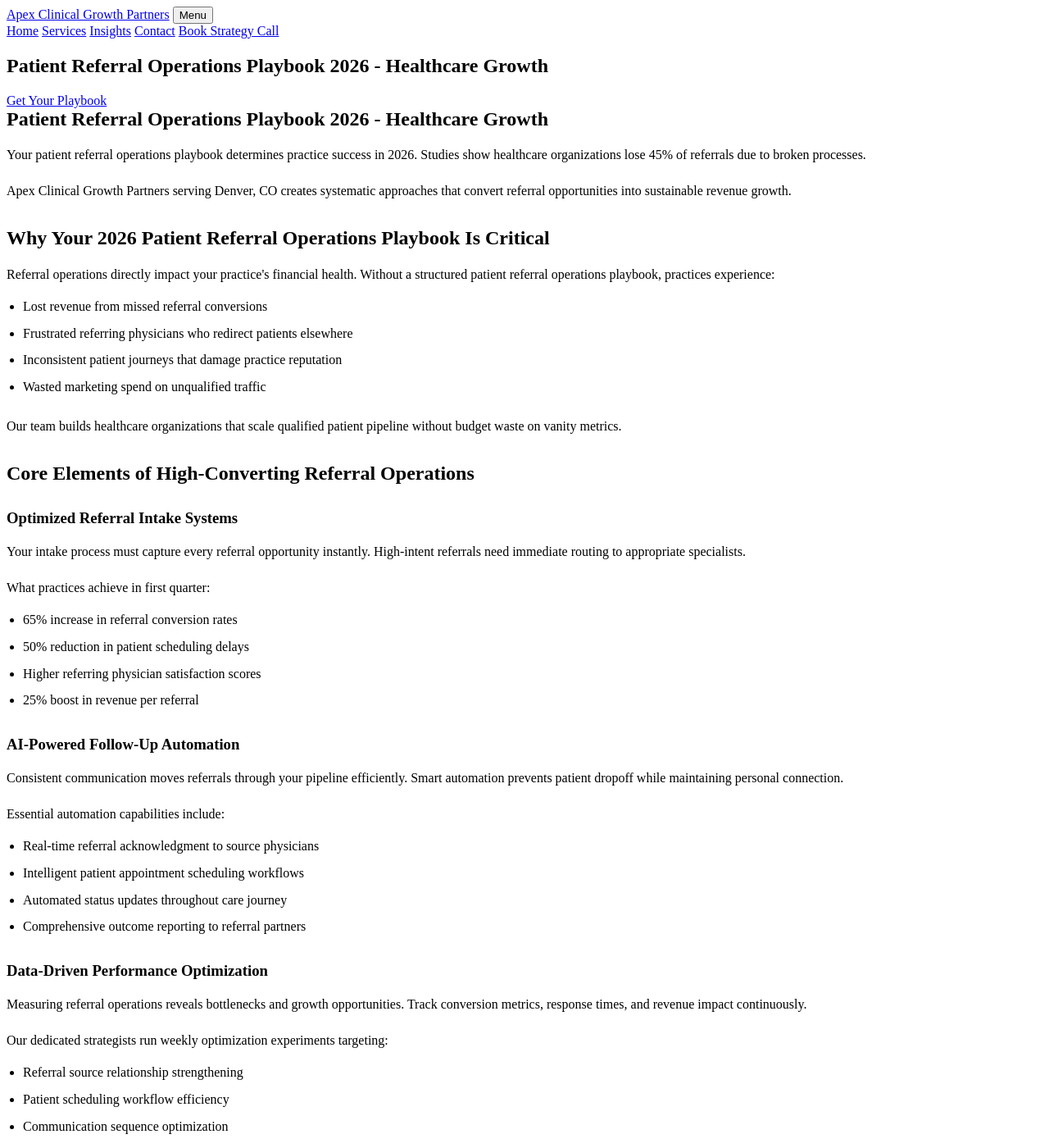
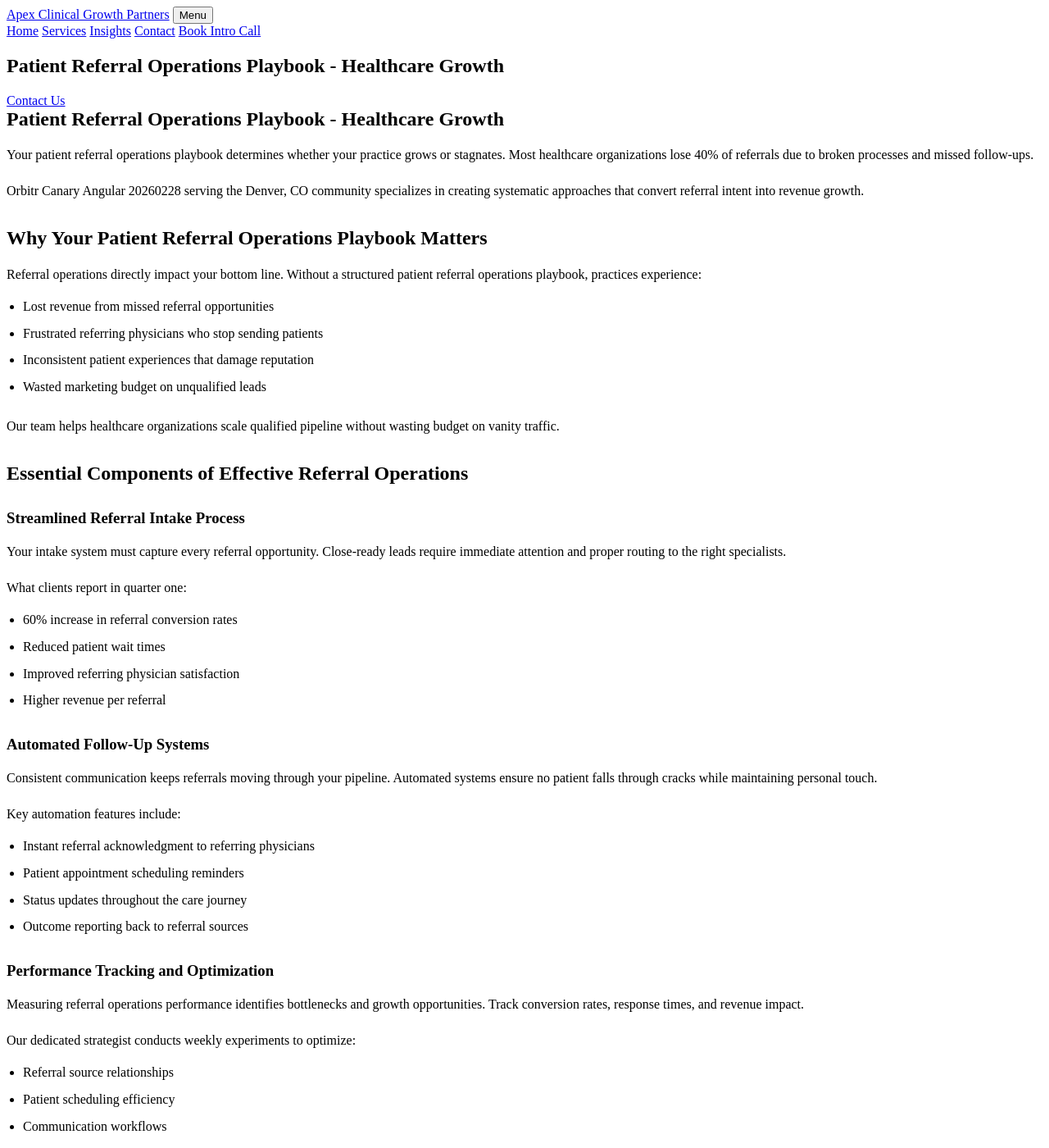
Before and after one commit to prjctlphbt/orbitr-canary-angular-20260228, a Jekyll site: the page angular-referral-ops-playbook-20260228142149.html, which Jekyll copies as it is, in a window 1280 px wide and 1400 px high. Shown: the whole window at 82% size. Built offline with Jekyll 4.4.1, drawn with Linux system fonts in a browser that asks for light colours; some of the changed text lies outside the part shown.

Commit message:
Rollback: Revert changes to angular-referral-ops-playbook-20260228142149.html

```diff
--- a/angular-referral-ops-playbook-20260228142149.html
+++ b/angular-referral-ops-playbook-20260228142149.html
@@ -4,8 +4,8 @@
 <head>
 <meta charset="utf-8"/>
 <meta content="width=device-width, initial-scale=1.0" name="viewport"/>
-<meta content="Master patient referral operations with our proven 2026 playbook. Increase referral conversions by 60%, reduce wait times, and boost practice revenue. Start today." name="description"/>
-<title>Patient Referral Operations Playbook 2026 - Healthcare Growth</title>
+<meta content="Streamline patient referrals with our comprehensive operations playbook. Optimize workflows, boost growth, and improve patient outcomes. Get started today." name="description"/>
+<title>Patient Referral Operations Playbook - Healthcare Growth</title>
 <style>
 
 
@@ -95,69 +95,69 @@
 <a href="/services/">Services</a>
 <a href="/blog/insights/">Insights</a>
 <a href="/contact/">Contact</a>
-<a class="cta" href="/contact/">Book Strategy Call</a>
+<a class="cta" href="/contact/">Book Intro Call</a>
 </nav>
 </div>
 </header>
 <main class="page-main">
 <section class="page-hero landing-hero">
 <div class="container">
-<h1>Patient Referral Operations Playbook 2026 - Healthcare Growth</h1>
-<a class="cta" href="/services/">Get Your Playbook</a>
+<h1>Patient Referral Operations Playbook - Healthcare Growth</h1>
+<a class="cta" href="/services/">Contact Us</a>
 </div>
 </section>
 <section class="landing-content">
 <div class="container orbitr-generated-content">
-<h1>Patient Referral Operations Playbook 2026 - Healthcare Growth</h1>
-<p>Your patient referral operations playbook determines practice success in 2026. Studies show healthcare organizations lose 45% of referrals due to broken processes.</p>
-<p>Apex Clinical Growth Partners serving Denver, CO creates systematic approaches that convert referral opportunities into sustainable revenue growth.</p>
-<h2>Why Your 2026 Patient Referral Operations Playbook Is Critical</h2>
-<p>Referral operations directly impact your practice's financial health. Without a structured patient referral operations playbook, practices experience:</p>
+<h1>Patient Referral Operations Playbook - Healthcare Growth</h1>
+<p>Your patient referral operations playbook determines whether your practice grows or stagnates. Most healthcare organizations lose 40% of referrals due to broken processes and missed follow-ups.</p>
+<p>Orbitr Canary Angular 20260228 serving the Denver, CO community specializes in creating systematic approaches that convert referral intent into revenue growth.</p>
+<h2>Why Your Patient Referral Operations Playbook Matters</h2>
+<p>Referral operations directly impact your bottom line. Without a structured patient referral operations playbook, practices experience:</p>
 <ul>
-<li>Lost revenue from missed referral conversions</li>
-<li>Frustrated referring physicians who redirect patients elsewhere</li>
-<li>Inconsistent patient journeys that damage practice reputation</li>
-<li>Wasted marketing spend on unqualified traffic</li>
+<li>Lost revenue from missed referral opportunities</li>
+<li>Frustrated referring physicians who stop sending patients</li>
+<li>Inconsistent patient experiences that damage reputation</li>
+<li>Wasted marketing budget on unqualified leads</li>
 </ul>
-<p>Our team builds healthcare organizations that scale qualified patient pipeline without budget waste on vanity metrics.</p>
-<h2>Core Elements of High-Converting Referral Operations</h2>
-<h3>Optimized Referral Intake Systems</h3>
-<p>Your intake process must capture every referral opportunity instantly. High-intent referrals need immediate routing to appropriate specialists.</p>
-<p>What practices achieve in first quarter:
+<p>Our team helps healthcare organizations scale qualified pipeline without wasting budget on vanity traffic.</p>
+<h2>Essential Components of Effective Referral Operations</h2>
+<h3>Streamlined Referral Intake Process</h3>
+<p>Your intake system must capture every referral opportunity. Close-ready leads require immediate attention and proper routing to the right specialists.</p>
+<p>What clients report in quarter one:
 <ul>
-<li>65% increase in referral conversion rates</li>
-<li>50% reduction in patient scheduling delays</li>
-<li>Higher referring physician satisfaction scores</li>
-<li>25% boost in revenue per referral</li>
+<li>60% increase in referral conversion rates</li>
+<li>Reduced patient wait times</li>
+<li>Improved referring physician satisfaction</li>
+<li>Higher revenue per referral</li>
 </ul></p>
-<h3>AI-Powered Follow-Up Automation</h3>
-<p>Consistent communication moves referrals through your pipeline efficiently. Smart automation prevents patient dropoff while maintaining personal connection.</p>
-<p>Essential automation capabilities include:
+<h3>Automated Follow-Up Systems</h3>
+<p>Consistent communication keeps referrals moving through your pipeline. Automated systems ensure no patient falls through cracks while maintaining personal touch.</p>
+<p>Key automation features include:
 <ul>
-<li>Real-time referral acknowledgment to source physicians</li>
-<li>Intelligent patient appointment scheduling workflows</li>
-<li>Automated status updates throughout care journey</li>
-<li>Comprehensive outcome reporting to referral partners</li>
+<li>Instant referral acknowledgment to referring physicians</li>
+<li>Patient appointment scheduling reminders</li>
+<li>Status updates throughout the care journey</li>
+<li>Outcome reporting back to referral sources</li>
 </ul></p>
-<h3>Data-Driven Performance Optimization</h3>
-<p>Measuring referral operations reveals bottlenecks and growth opportunities. Track conversion metrics, response times, and revenue impact continuously.</p>
-<p>Our dedicated strategists run weekly optimization experiments targeting:
+<h3>Performance Tracking and Optimization</h3>
+<p>Measuring referral operations performance identifies bottlenecks and growth opportunities. Track conversion rates, response times, and revenue impact.</p>
+<p>Our dedicated strategist conducts weekly experiments to optimize:
 <ul>
-<li>Referral source relationship strengthening</li>
-<li>Patient scheduling workflow efficiency</li>
-<li>Communication sequence optimization</li>
-<li>Revenue conversion rate improvements</li>
+<li>Referral source relationships</li>
+<li>Patient scheduling efficiency</li>
+<li>Communication workflows</li>
+<li>Revenue conversion metrics</li>
 </ul></p>
-<h2>Scale Your Referral Operations in 2026</h2>
-<p>A comprehensive patient referral operations playbook transforms chaotic processes into revenue-generating systems. Healthcare organizations see measurable growth within 60 days.</p>
-<p>Our services build sustainable referral operations that scale with practice growth. We create systems generating qualified revenue, not vanity traffic.</p>
-<p>Ready to optimize your 2026 patient referral operations playbook? Contact our team at (720) 555-0105 or hello@apexclinicalgrowth.com for your referral strategy consultation.</p>
+<h2>Transform Your Referral Operations Today</h2>
+<p>A comprehensive patient referral operations playbook transforms scattered processes into revenue-generating systems. Healthcare organizations using structured approaches see qualified growth within 90 days.</p>
+<p>Our services focus on building sustainable referral operations that scale with your practice. We help create systems that generate revenue intent, not vanity traffic.</p>
+<p>Ready to optimize your patient referral operations playbook? Contact our team at (720) 555-0105 or email hello@apexclinicalgrowth.com to discuss your referral growth strategy.</p>
 </div>
 </section>
 <section class="landing-cta">
 <div class="container">
-<h2>Transform Your Referral Operations</h2>
-<a class="cta" href="/services/">Start Your Growth</a>
+<h2>Take the Next Step</h2>
+<a class="cta" href="/services/">Contact Us</a>
 </div>
 </section>
 </main>
```
